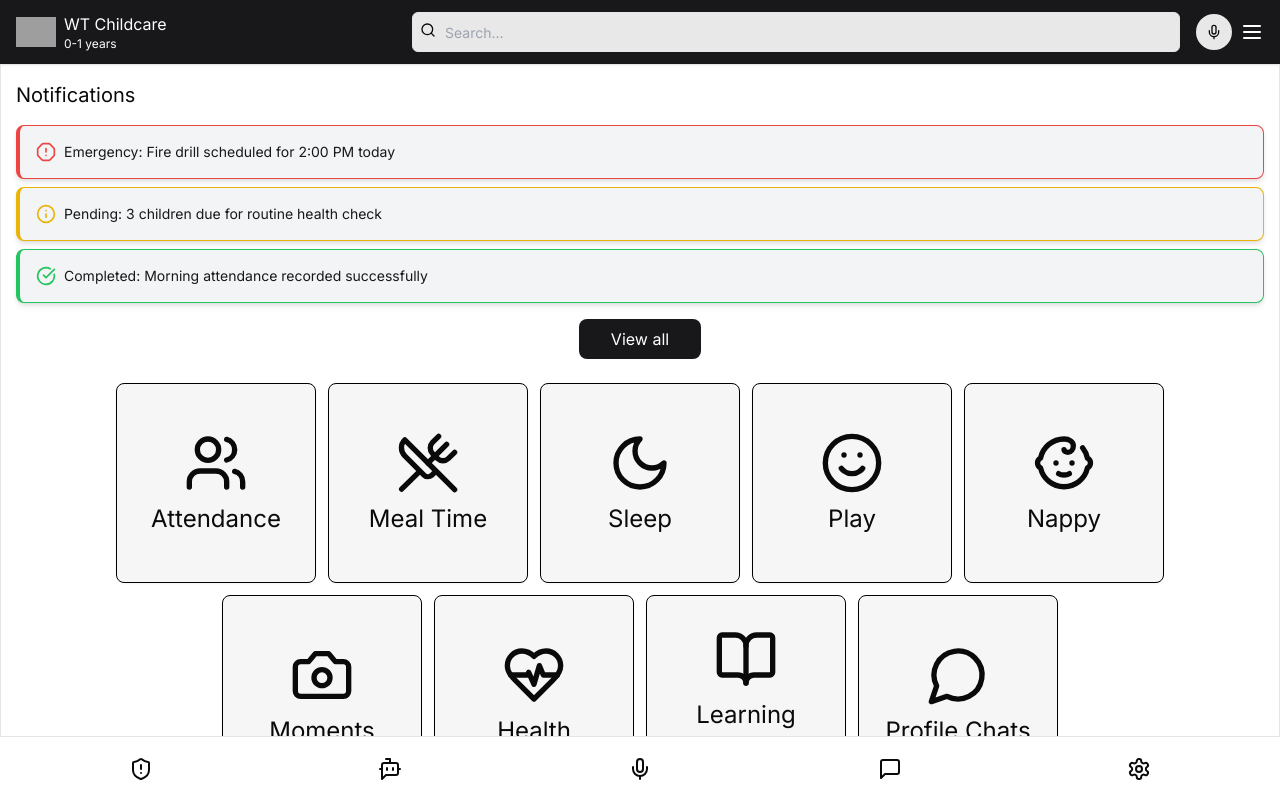
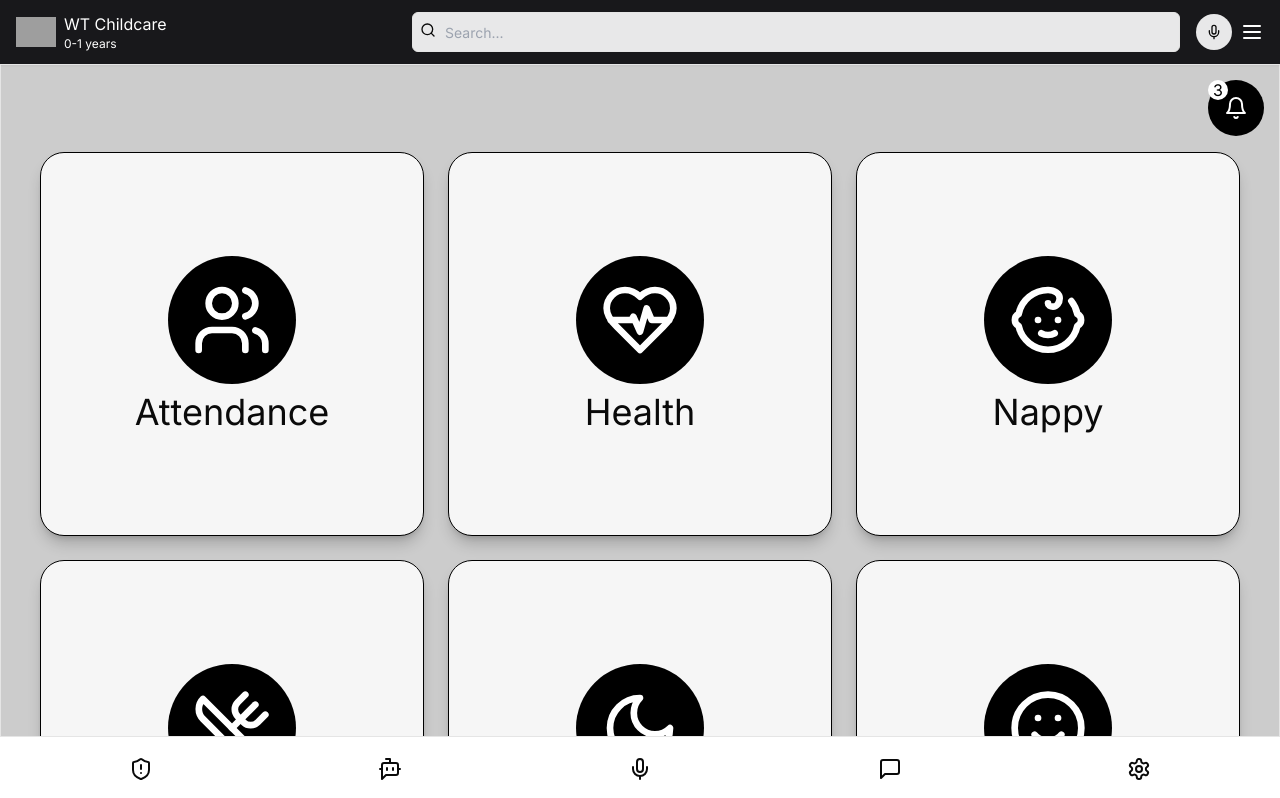
Before and after one commit to Ahmedmemon12/VALA-Plus-demo, a Next.js app: page / in a window 1280 px wide. Shown: the top 798 px of the page. Built offline with nearby package versions, Linux system fonts and the light colour scheme; grey boxes are pictures that could not be loaded.

Commit message:
Update: updated the home page colors and layout

```diff
--- a/app/layout.tsx
+++ b/app/layout.tsx
@@ -29,13 +29,13 @@ export default function RootLayout({
           defaultTheme="light"
           enableSystem={false}
         >
-          <div className="min-h-screen bg-white">
+          <div className="min-h-screen bg-[#ccc]">
             {/* <Header /> */}
             <HeaderSidebar />
             <div className="flex">
               {/* <Sidebar /> */}
               <VoiceModal />
-              <main className="flex-1 pb-16">{children}</main>
+              <main className="flex-1 pb-16 mt-16">{children}</main>
             </div>
             <Footer />
           </div>
--- a/app/page.jsx
+++ b/app/page.jsx
@@ -1,6 +1,6 @@
 "use client"
 
-import React from 'react';
+import React, { useState } from 'react';
 import {
   UtensilsCrossed,
   Users,
@@ -13,7 +13,8 @@ import {
   MessageCircle,
   AlertOctagon,
   Info,
-  CheckCircle
+  CheckCircle,
+  Bell
 } from 'lucide-react';
 import { Card, CardContent } from '@/components/ui/card';
 import { Alert, AlertDescription } from '@/components/ui/alert';
@@ -21,93 +22,53 @@ import { useRouter } from 'next/navigation';
 import Link from 'next/link';
 
 export default function StaffDashboard() {
-  // const notifications = [
-  //   {
-  //     type: 'error',
-  //     message: 'Emergency: Fire drill scheduled for 2:00 PM today',
-  //     bgColor: 'bg-gray-100 border-red-500',
-  //     icon: AlertOctagon,
-  //     iconColor: 'text-red-500'
-  //   },
-  //   {
-  //     type: 'warning',
-  //     message: 'Pending: 3 children due for routine health check',
-  //     bgColor: 'bg-gray-100 border-yellow-500',
-  //     icon: Info,
-  //     iconColor: 'text-yellow-500'
-  //   },
-  //   {
-  //     type: 'success',
-  //     message: 'Completed: Morning attendance recorded successfully',
-  //     bgColor: 'bg-gray-100 border-green-500',
-  //     icon: CheckCircle,
-  //     iconColor: 'text-green-500'
-  //   }
-  // ];
-
-  // const quickActions = [
-  //   { label: 'Rooms', icon: School, url: "/rooms" },
-  //   { label: 'Report Incident', icon: AlertTriangle, url:"/incident/report" },
-  //   { label: 'Chats', icon: MessageSquare, url: "/chat/all" }
-  // ];
-
-  // const todaysBrief = [
-  //   'Art activity scheduled for 10:00 AM',
-  //   'Lunch preparation starts at 11:30 AM',
-  //   "Parent meeting with Emma's mom at 3:00 PM"
-  // ];
-
-  // const aiSuggestions = [
-  //   'Review: New engagement techniques for toddlers',
-  //   'Reminder: Update emergency contact information',
-  //   'Tip: Indoor activities for rainy weather'
-  // ];
   const router = useRouter()
+  const [notification, setNotification] = useState(false)
   const actions = [
     {
       title: "Attendance",
       url: "/attendance",
-      icon: <Users className='w-16 h-16' />
+      icon: <Users className='w-20 h-20' />
+    },
+    {
+      title: "Health",
+      url: "/health",
+      icon: <HeartPulse className='w-20 h-20' />
+    },
+    {
+      title: "Nappy",
+      url: "/nappy",
+      icon: <Baby className='w-20 h-20' />
     },
     {
       title: "Meal Time",
       url: "/meal",
-      icon: <UtensilsCrossed className='w-16 h-16' />
+      icon: <UtensilsCrossed className='w-20 h-20' />
     },
     {
       title: "Sleep",
       url: "/sleep",
-      icon: <Moon className='w-16 h-16' />
+      icon: <Moon className='w-20 h-20' />
     },
     {
       title: "Play",
       url: "/play",
-      icon: <Smile className='w-16 h-16' />
-    },
-    {
-      title: "Nappy",
-      url: "/nappy",
-      icon: <Baby className='w-16 h-16' />
+      icon: <Smile className='w-20 h-20' />
     },
     {
       title: "Moments",
       url: "/moments",
-      icon: <Camera className='w-16 h-16' />
-    },
-    {
-      title: "Health",
-      url: "/health",
-      icon: <HeartPulse className='w-16 h-16' />
+      icon: <Camera className='w-20 h-20' />
     },
     {
       title: "Learning Club",
       url: "/education",
-      icon: <BookOpen className='w-16 h-16' />
+      icon: <BookOpen className='w-20 h-20' />
     },
     {
       title: "Profile Chats",
       url: "/chat-with-parents",
-      icon: <MessageCircle className='w-16 h-16' />
+      icon: <MessageCircle className='w-20 h-20' />
     },
   ]
   const notifications = [
@@ -135,8 +96,15 @@ export default function StaffDashboard() {
   ];
 
   return (
-    <div className='py-4 bg-white'>
-      <div className="px-4 flex flex-col gap-4">
+    <div className='py-4'>
+      <div className="flex justify-end pr-4">
+        <span onClick={() => { setNotification(!notification) }} className='bg-black text-white p-4 aspect-square rounded-full relative'>
+          <Bell />
+          <span className='absolute bg-white text-black aspect-square w-5 h-5 flex items-center justify-center rounded-full top-0 left-0'>{notifications.length}</span>
+        </span>
+      </div>
+      <div className="flex justify-center absolute w-full">
+        <div className={`px-4 flex flex-col gap-4 duration-300 ${notification ? "" : "opacity-0 w-0 h-0 overflow-hidden"} w-[95%] rounded-xl shadow-xl bg-[#f6f6f6] p-6`}>
           <h1 className='text-xl'>Notifications</h1>
           <div className='space-y-2'>
             {notifications.splice(0, 3).map((notification, index) => {
@@ -156,18 +124,23 @@ export default function StaffDashboard() {
           </div>
           <div className='flex justify-center'><Link href={"/notifications"}><button className='bg-zinc-900 text-white py-2 px-8 rounded-lg'>View all</button></Link></div>
         </div>
-      <div className='flex flex-wrap items-center justify-center gap-3 p-6'>
+      </div>
+      <div className='grid lg:grid-cols-3 sm:grid-cols-2 gap-6 py-4 px-10'>
         {
           actions.map((act, ind) => (
             <Link href={act.url} key={ind}>
-              <Card className='flex flex-col gap-2 items-center justify-center w-[200px] p-6 aspect-square bg-[#f6f6f6] border-black rounded-lg'>
-                {act.icon}
-                <span className='text-2xl text-center'>{act.title}</span>
+              <Card className='flex flex-col gap-2 items-center justify-center p-6 aspect-square bg-[#f6f6f6] border-black rounded-3xl shadow-lg shadow-black/20'>
+                <span className="bg-black rounded-full text-white p-6 flex items-center justify-center">{act.icon}</span>
+                <span className='text-4xl text-center'>{act.title}</span>
               </Card>
             </Link>
           ))
         }
       </div>
+      <div className='w-full flex items-center justify-center py-10 flex-col'>
+        <span className='text-gray-600 text-xl'>&copy; 2024 VALA Plus. All rights reserved.</span>
+        <span className='text-gray-600 text-sm'>Empowering childcare professionals with innovative solutions.</span>
+      </div>
     </div>
   );
 }
--- a/components/layout/headerSidebar.jsx
+++ b/components/layout/headerSidebar.jsx
@@ -21,6 +21,7 @@ import {
   NotepadText,
   Search,
   ArrowUpDown,
+  Bell,
 } from "lucide-react";
 import { useChatEnabled } from "@/hooks/useChatEnabled";
 
@@ -50,17 +51,8 @@ export function HeaderSidebar() {
   return (
     <div>
       {/* Header */}
-      <header className="sticky top-0 z-50 w-full border-b bg-zinc-900 shadow-sm">
+      <header className="fixed top-0 z-50 w-full border-b bg-zinc-900 shadow-sm">
         <div className="flex h-16 items-center w-full gap-2 px-4">
-          {/* <span onClick={() => setOrgSidebar(!orgSidebar)} className="flex gap-2 items-center">
-            <span className="max-w-[40px]">
-              <img className="grayscale" src={organization.icon} width={"100%"} />
-            </span>
-            <span className="flex flex-col ">
-              <h3 className="text-white">{organization.shortName}</h3>
-              <span className="text-white text-xs">{groups[currentOrg]}</span>
-            </span>
-          </span> */}
           <Link href={"/"} className="flex gap-2 items-center">
             <span className="max-w-[40px]">
               <img className="grayscale" src={organization.icon} width={"100%"} />
```
Lines whose indentation alone changed are shown as unchanged.
